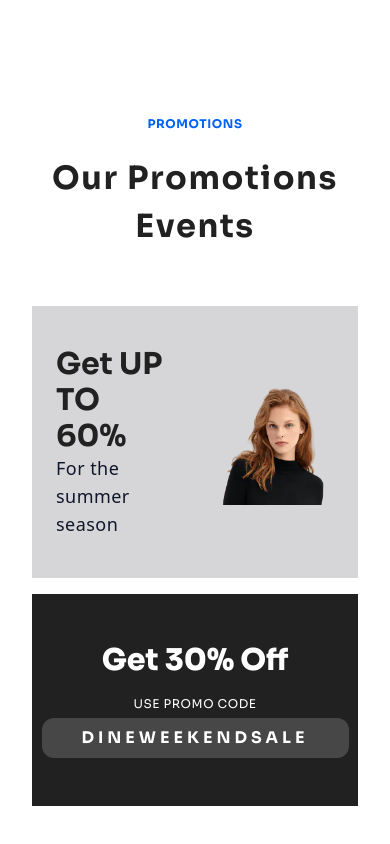
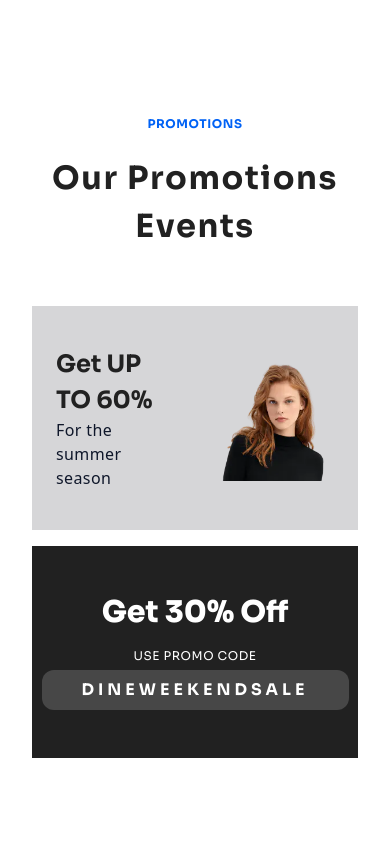
Before and after one commit to jawwad-ali/hackathon, a Next.js app: page / in a window 390 px wide. Shown: the part 842-1686 px from the top of the page. After the commit the page ends 1640 px from the top, so only its background shows below. Built offline with nearby package versions, Linux system fonts and the light colour scheme.

Commit message:
fix font size

```diff
--- a/app/components/Promotions.tsx
+++ b/app/components/Promotions.tsx
@@ -32,11 +32,11 @@ const Promotions = () => {
             <div className="w-full flex justify-center items-center ">
               <div className="py-10 w-full">
                 <h3
-                  className={`${sora.className} px-6 font-bold text-3xl leading-9 text-[#212121]`}
+                  className={`${sora.className} px-6 font-bold text-2xl md:text-3xl leading-9 text-[#212121]`}
                 >
                   Get UP TO 60%
                 </h3>
-                <p className="text-lg -tracking-tight px-6">
+                <p className="text-base md:text-lg -tracking-tight px-6">
                   For the summer season
                 </p>
               </div>
```
